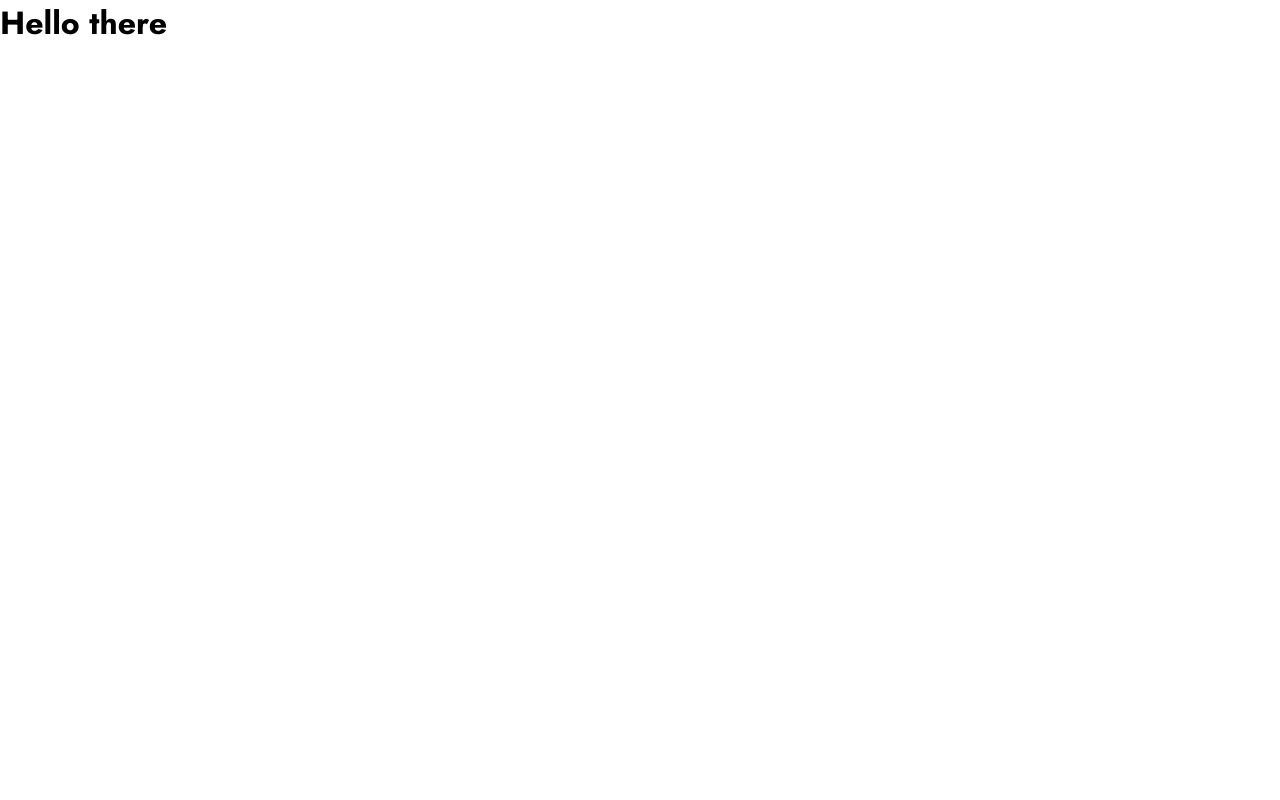
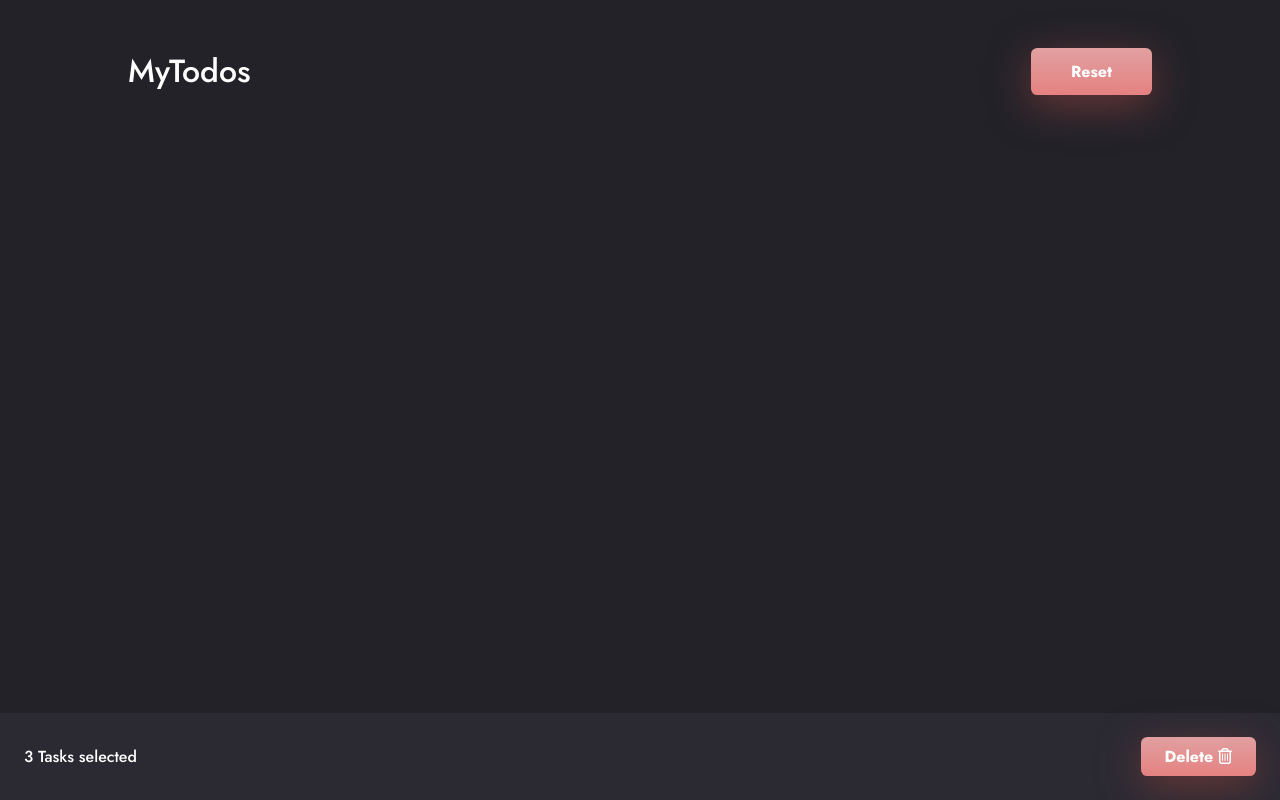
Before and after one commit to DanForder/my-todos-challenge, a website: page index.html in a window 1280 px wide. Drawn offline with Linux system fonts and the light colour scheme.

Commit message:
header and footer

```diff
--- a/index.html
+++ b/index.html
@@ -11,9 +11,24 @@
       rel="stylesheet"
     />
     <link rel="stylesheet" href="style.css" />
+    <script
+      src="https://kit.fontawesome.com/3020ea995f.js"
+      crossorigin="anonymous"
+    ></script>
     <title>My Todos</title>
   </head>
   <body>
-    <h1>Hello there</h1>
+    <header class="header">
+      <h1 class="header__logo">MyTodos</h1>
+      <!-- header__reset is not used for styling -->
+      <button class="header__reset button">Reset</button>
+    </header>
+    <footer class="footer">
+      <!-- footer__text and footer__delete are not used for styling -->
+      <span class="footer__text">3 Tasks selected</span>
+      <button class="footer__delete button button--small">
+        Delete <i class="far fa-trash-alt"></i>
+      </button>
+    </footer>
   </body>
 </html>
--- a/style.scss
+++ b/style.scss
@@ -1,4 +1,12 @@
 // globals
+@import "./styles/variables";
 @import "./styles/reset";
-@import "./styles/variables";
 @import "./styles/typography";
+
+// misc
+@import "./styles/main.scss";
+
+//block styles
+@import "./styles/button.scss";
+@import "./styles/header.scss";
+@import "./styles/footer";
--- /dev/null
+++ b/styles/_button.scss
@@ -0,0 +1,20 @@
+.button {
+  font-size: $regular-font-size;
+  font-weight: bold;
+
+  border: none;
+  border-radius: 0.4rem;
+
+  background-image: linear-gradient(180deg, #e1a0a0, #e58181);
+  box-shadow: 0 10px 40px #6b3838;
+  padding: 0.75rem 2.5rem;
+  cursor: pointer;
+
+  &--small {
+    padding: 0.5rem 1.5rem;
+  }
+
+  &:hover {
+    background-image: linear-gradient(180deg, #e2c1c1, #ea8282);
+  }
+}
--- /dev/null
+++ b/styles/_footer.scss
@@ -0,0 +1,17 @@
+.footer {
+  position: absolute;
+  width: 100%;
+  left: 0;
+  bottom: 0;
+  background: $foreground-color;
+  display: flex;
+  justify-content: space-between;
+  align-items: center;
+  padding: 1.5rem;
+
+  //   .footer__text {
+  //   }
+
+  //   .footer__delete {
+  //   }
+}
--- /dev/null
+++ b/styles/_header.scss
@@ -0,0 +1,12 @@
+.header {
+  display: flex;
+  justify-content: space-between;
+
+  .header__logo {
+    font-size: $large-font-size;
+    font-weight: normal;
+  }
+
+  //   .header__reset {
+  //   }
+}
--- a/styles/_typography.scss
+++ b/styles/_typography.scss
@@ -1,4 +1,4 @@
 * {
   font-family: "Jost", sans-serif;
-  // color: $text-color-primary;
+  color: $text-color-primary;
 }
--- a/styles/_variables.scss
+++ b/styles/_variables.scss
@@ -5,6 +5,11 @@ $text-color-secondary: #6c6a7c;
 $text-color-primary: #ffffff;
 $highlight-color: #e58181;
 
+//font sizes
+$largest-font-size: 3rem;
+$large-font-size: 2rem;
+$regular-font-size: 1rem;
+
 // breakpoints
 $mobile-breakpoint: 320px;
 $tablet-breakpoint: 768px;
--- a/styles/main.scss
+++ b/styles/main.scss
@@ -0,0 +1,19 @@
+//only body styles
+body {
+  height: 100vh;
+  width: 100vw;
+  background-color: $background-color;
+  padding: 1.5rem;
+}
+
+@media screen and (min-width: $tablet-breakpoint) {
+  body {
+    padding: 2rem;
+  }
+}
+
+@media screen and (min-width: $desktop-breakpoint) {
+  body {
+    padding: 3rem 8rem;
+  }
+}
```
Also changed, not shown: style.css.
